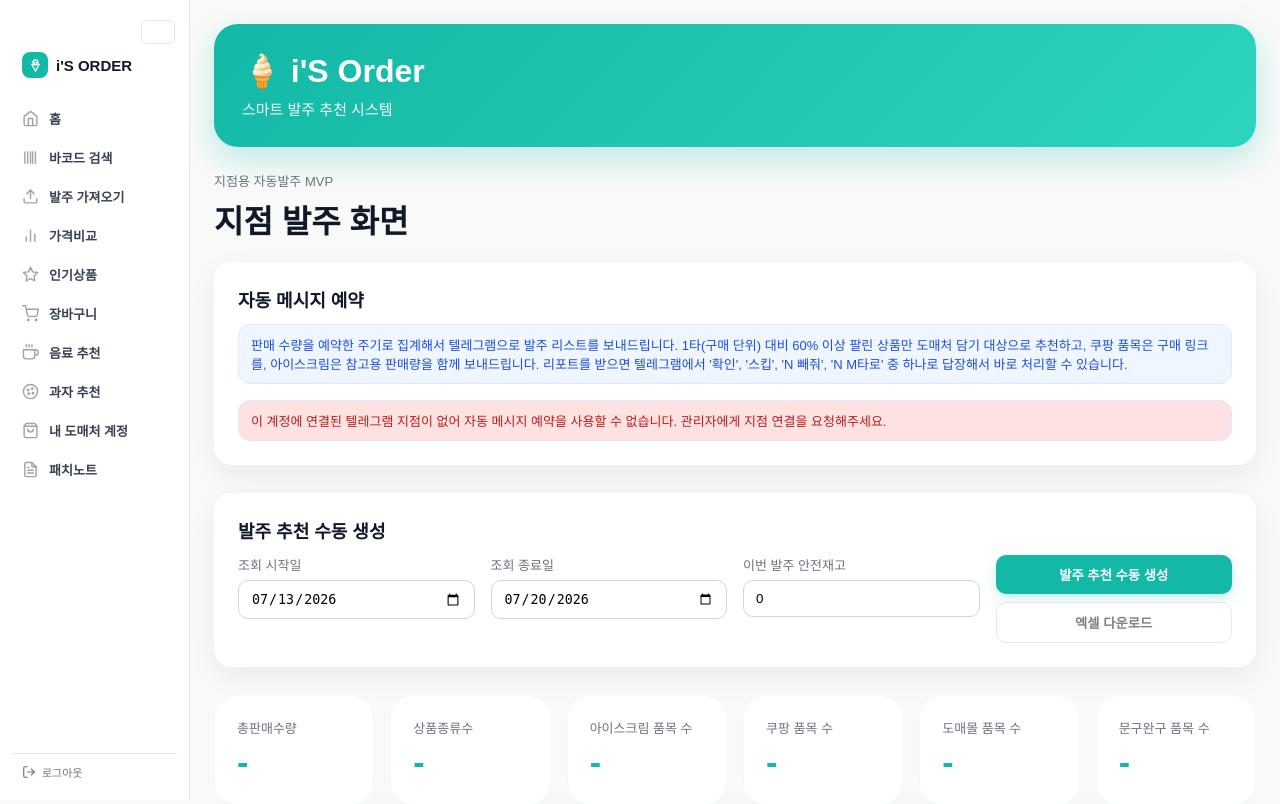
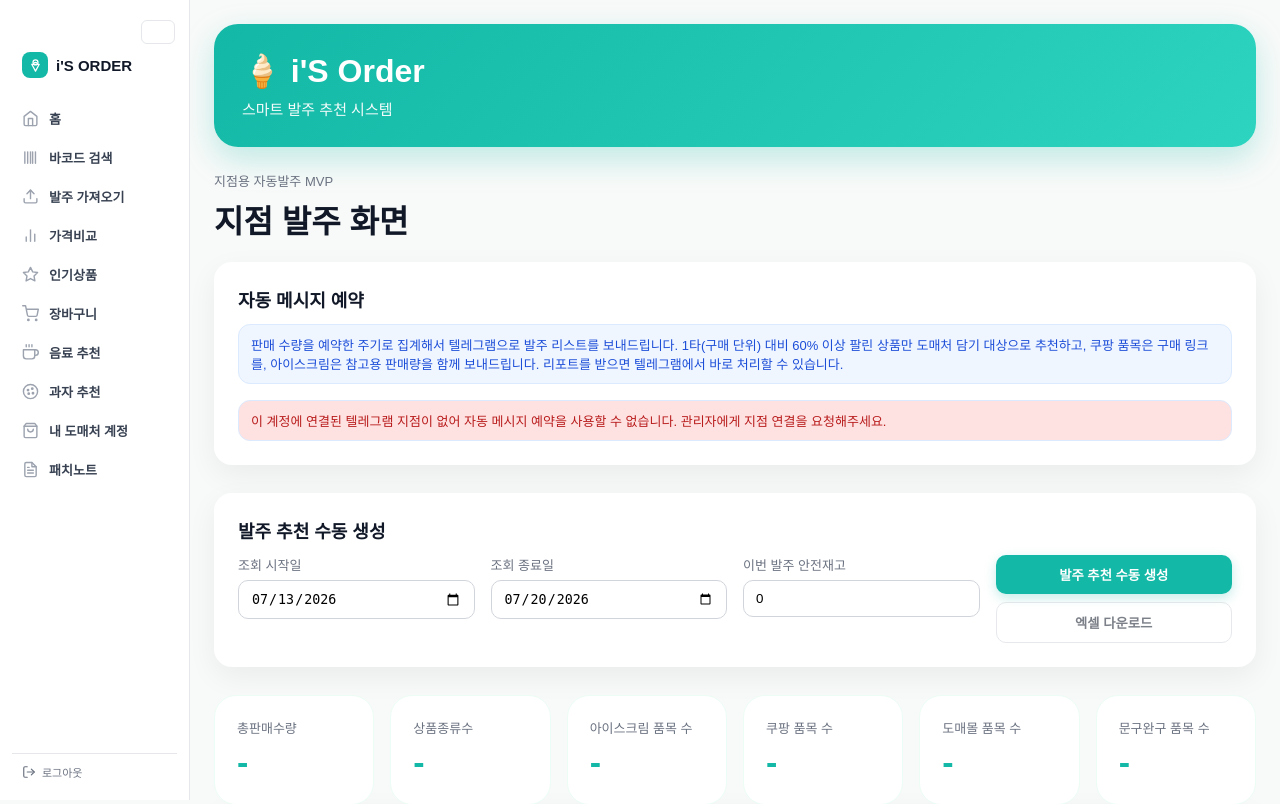
Before and after one commit to JAKEJeong113/is-order, a FastAPI app: template templates/order.html in a window 1280 px wide. Shown: the top 804 px of the page. Run offline with FastAPI, Linux system fonts and the light colour scheme; the template is opened without the code that fills it, so the values that code supplies are empty; parts of the project's set-up code (start-up, migrations or seed data) failed here and were passed over; some libraries are stand-ins or nearby versions; some web fonts are replaced.

Commit message:
자동 메시지 예약 카드 안내문에서 텔레그램 명령어 나열 제거

```diff
--- a/templates/order.html
+++ b/templates/order.html
@@ -709,8 +709,7 @@
       판매 수량을 예약한 주기로 집계해서 텔레그램으로 발주 리스트를 보내드립니다.
       1타(구매 단위) 대비 60% 이상 팔린 상품만 도매처 담기 대상으로 추천하고,
       쿠팡 품목은 구매 링크를, 아이스크림은 참고용 판매량을 함께 보내드립니다.
-      리포트를 받으면 텔레그램에서 '확인', '스킵', 'N 빼줘', 'N M타로' 중
-      하나로 답장해서 바로 처리할 수 있습니다.
+      리포트를 받으면 텔레그램에서 바로 처리할 수 있습니다.
     </div>
 
     <div id="scheduleNoLinkNotice" class="top-note" style="display:none; background:var(--red-soft); color:var(--red-text);">
```
